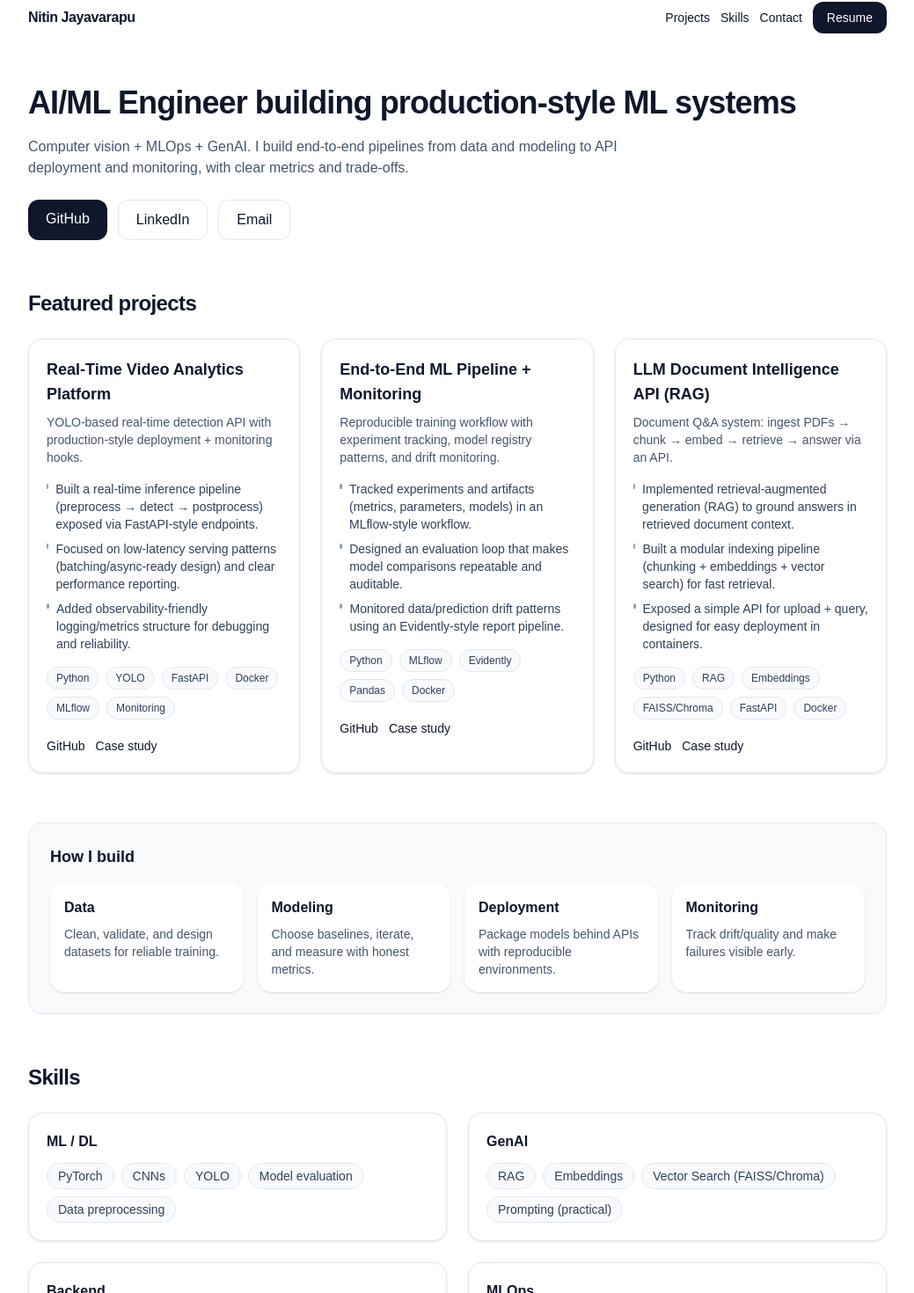
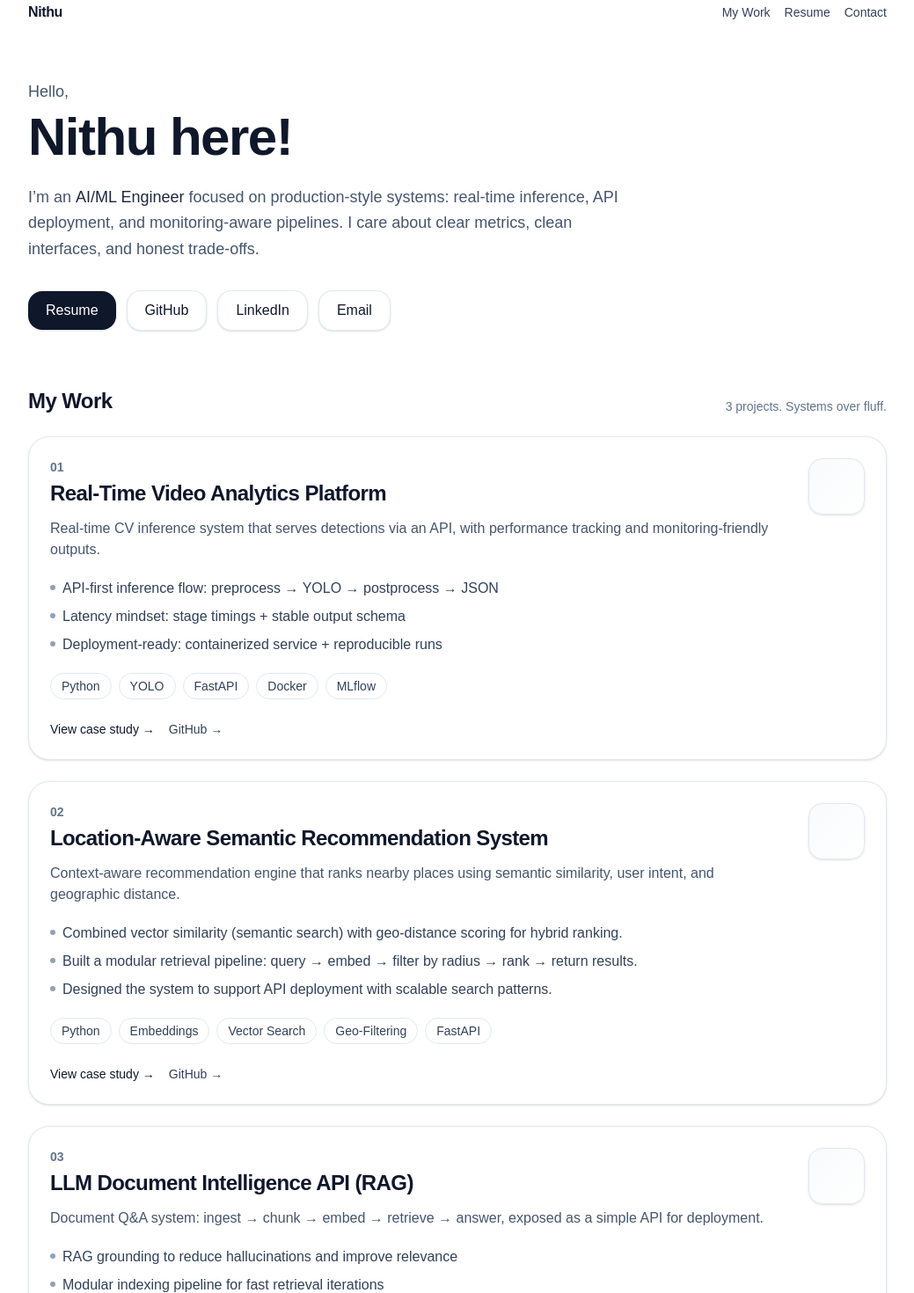
Before and after one commit to NitinJayavarapu12/Nitin-portfolio, a Next.js app: page / in a window 1280 px wide. Shown: the part 38-1508 px from the top of the page at 88% size, without its empty margins (120-1159 px from the left). Built offline with nearby package versions, Linux system fonts and the light colour scheme.

Commit message:
Updated UI of the portfolio

```diff
--- a/app/page.tsx
+++ b/app/page.tsx
@@ -1,233 +1,226 @@
-export default function Home() {
 const projects = [
   {
+    num: "01",
     title: "Real-Time Video Analytics Platform",
-      subtitle: "YOLO-based real-time detection API with production-style deployment + monitoring hooks.",
-      bullets: [
-        "Built a real-time inference pipeline (preprocess → detect → postprocess) exposed via FastAPI-style endpoints.",
-        "Focused on low-latency serving patterns (batching/async-ready design) and clear performance reporting.",
-        "Added observability-friendly logging/metrics structure for debugging and reliability.",
+    description:
+      "Real-time CV inference system that serves detections via an API, with performance tracking and monitoring-friendly outputs.",
+    highlights: [
+      "API-first inference flow: preprocess → YOLO → postprocess → JSON",
+      "Latency mindset: stage timings + stable output schema",
+      "Deployment-ready: containerized service + reproducible runs",
     ],
-      stack: ["Python", "YOLO", "FastAPI", "Docker", "MLflow", "Monitoring"],
+    stack: ["Python", "YOLO", "FastAPI", "Docker", "MLflow"],
     links: {
+      caseStudy: "/case-study/yolo",
       github: "https://github.com/NitinJayavarapu12/real-time-video-analytics-platform",
-        caseStudy: "/case-study/yolo",
     },
   },
   {
-      title: "End-to-End ML Pipeline + Monitoring",
-      subtitle: "Reproducible training workflow with experiment tracking, model registry patterns, and drift monitoring.",
-      bullets: [
-        "Tracked experiments and artifacts (metrics, parameters, models) in an MLflow-style workflow.",
-        "Designed an evaluation loop that makes model comparisons repeatable and auditable.",
-        "Monitored data/prediction drift patterns using an Evidently-style report pipeline.",
+    num: "02",
+    title: "Location-Aware Semantic Recommendation System",
+    description:
+      "Context-aware recommendation engine that ranks nearby places using semantic similarity, user intent, and geographic distance.",
+    highlights: [
+      "Combined vector similarity (semantic search) with geo-distance scoring for hybrid ranking.",
+      "Built a modular retrieval pipeline: query → embed → filter by radius → rank → return results.",
+      "Designed the system to support API deployment with scalable search patterns.",
     ],
-      stack: ["Python", "MLflow", "Evidently", "Pandas", "Docker"],
+    stack: ["Python", "Embeddings", "Vector Search", "Geo-Filtering", "FastAPI"],
     links: {
-        github: "",
-        caseStudy: "/case-study/ml-pipeline",
+      caseStudy: "/case-study/smart-place-recommender",
+      github: "https://github.com/NitinJayavarapu12/Smart-Place-Recommender",
     },
   },
+
   {
+    num: "03",
     title: "LLM Document Intelligence API (RAG)",
-      subtitle: "Document Q&A system: ingest PDFs → chunk → embed → retrieve → answer via an API.",
-      bullets: [
-        "Implemented retrieval-augmented generation (RAG) to ground answers in retrieved document context.",
-        "Built a modular indexing pipeline (chunking + embeddings + vector search) for fast retrieval.",
-        "Exposed a simple API for upload + query, designed for easy deployment in containers.",
+    description:
+      "Document Q&A system: ingest → chunk → embed → retrieve → answer, exposed as a simple API for deployment.",
+    highlights: [
+      "RAG grounding to reduce hallucinations and improve relevance",
+      "Modular indexing pipeline for fast retrieval iterations",
+      "Container-friendly service design with clean endpoints",
     ],
-      stack: ["Python", "RAG", "Embeddings", "FAISS/Chroma", "FastAPI", "Docker"],
+    stack: ["Python", "RAG", "Embeddings", "FAISS/Chroma", "FastAPI"],
     links: {
+      caseStudy: "/case-study/document-intelligence-api",
       github: "https://github.com/NitinJayavarapu12/Production-LLM",
-        caseStudy: "/case-study/rag-document-intelligence"
     },
   },
 ];
 
-  const skillGroups = [
-    {
-      title: "ML / DL",
-      items: ["PyTorch", "CNNs", "YOLO", "Model evaluation", "Data preprocessing"],
-    },
-    {
-      title: "GenAI",
-      items: ["RAG", "Embeddings", "Vector Search (FAISS/Chroma)", "Prompting (practical)"],
-    },
-    {
-      title: "Backend",
-      items: ["FastAPI", "REST APIs", "Async basics", "Service design"],
-    },
-    {
-      title: "MLOps",
-      items: ["Docker", "MLflow", "Evidently", "Experiment tracking", "Monitoring mindset"],
-    },
-    {
-      title: "Cloud / Data",
-      items: ["AWS (S3/EC2 basics)", "SQL", "Git/GitHub"],
-    },
-  ];
+function Pill({ text }: { text: string }) {
+  return (
+    <span className="rounded-full border border-slate-200 bg-white/70 px-3 py-1 text-sm text-slate-700">
+      {text}
+    </span>
+  );
+}
 
+function ProjectBlock({
+  num,
+  title,
+  description,
+  highlights,
+  stack,
+  links,
+}: (typeof projects)[number]) {
+  return (
+    <article className="group rounded-3xl border border-slate-200 bg-white p-6 shadow-sm transition hover:-translate-y-1 hover:shadow-md">
+      <div className="flex items-start justify-between gap-6">
+        <div className="min-w-0">
+          <div className="text-sm font-semibold text-slate-500">{num}</div>
+          <h3 className="mt-1 text-2xl font-semibold tracking-tight">{title}</h3>
+          <p className="mt-3 text-slate-600">{description}</p>
+
+          <ul className="mt-5 space-y-2 text-slate-700">
+            {highlights.map((h) => (
+              <li key={h} className="flex gap-2">
+                <span className="mt-2 inline-block h-1.5 w-1.5 rounded-full bg-slate-400" />
+                <span>{h}</span>
+              </li>
+            ))}
+          </ul>
+
+          <div className="mt-5 flex flex-wrap gap-2">
+            {stack.map((s) => (
+              <Pill key={s} text={s} />
+            ))}
+          </div>
+
+          <div className="mt-6 flex flex-wrap gap-4 text-sm">
+            {links.caseStudy ? (
+              <a className="font-medium hover:underline" href={links.caseStudy}>
+                View case study →
+              </a>
+            ) : null}
+            {links.github ? (
+              <a
+                className="font-medium text-slate-700 hover:underline"
+                href={links.github}
+                target="_blank"
+                rel="noreferrer"
+              >
+                GitHub →
+              </a>
+            ) : null}
+          </div>
+        </div>
+
+        {/* subtle “system” accent */}
+        <div className="hidden shrink-0 md:block">
+          <div className="h-16 w-16 rounded-2xl border border-slate-200 bg-gradient-to-br from-slate-50 to-white shadow-sm" />
+        </div>
+      </div>
+    </article>
+  );
+}
+
+export default function Home() {
   return (
     <main className="min-h-screen bg-white text-slate-900">
+      {/* soft technical background */}
+      <div className="pointer-events-none fixed inset-0 -z-10">
+        <div className="absolute left-[-10%] top-[-10%] h-[420px] w-[420px] rounded-full bg-slate-100 blur-3xl" />
+        <div className="absolute right-[-10%] top-[10%] h-[380px] w-[380px] rounded-full bg-slate-100 blur-3xl" />
+      </div>
+
       <div className="mx-auto max-w-5xl px-6 py-10">
-        {/* Top bar */}
+        {/* Nav (matches reference style: clean + few links) */}
         <header className="flex items-center justify-between">
-          <div className="font-semibold tracking-tight">Nitin Jayavarapu</div>
-          <nav className="flex items-center gap-3 text-sm">
-            <a className="hover:underline" href="#projects">Projects</a>
-            <a className="hover:underline" href="#skills">Skills</a>
-            <a className="hover:underline" href="#contact">Contact</a>
+          <div className="font-semibold tracking-tight">Nithu</div>
+          <nav className="flex items-center gap-4 text-sm">
+            <a className="text-slate-700 hover:underline" href="#work">
+              My Work
+            </a>
+            <a className="text-slate-700 hover:underline" href="/resume.pdf" target="_blank" rel="noreferrer">
+              Resume
+            </a>
+            <a className="text-slate-700 hover:underline" href="#contact">
+              Contact
+            </a>
+          </nav>
+        </header>
+
+        {/* Hero (Hello + big name line) */}
+        <section className="mt-16">
+          <div className="text-lg text-slate-600">Hello,</div>
+          <h1 className="mt-2 text-5xl font-semibold tracking-tight md:text-6xl">
+            Nithu here!
+          </h1>
+
+          <p className="mt-6 max-w-2xl text-lg leading-relaxed text-slate-600">
+            I’m an <span className="font-medium text-slate-800">AI/ML Engineer</span> focused on
+            production-style systems: real-time inference, API deployment, and monitoring-aware pipelines.
+            I care about clear metrics, clean interfaces, and honest trade-offs.
+          </p>
+
+          <div className="mt-8 flex flex-wrap items-center gap-3">
             <a
-              className="rounded-xl bg-slate-900 px-4 py-2 text-white hover:opacity-90"
+              className="rounded-2xl bg-slate-900 px-5 py-2.5 text-white shadow-sm hover:opacity-90"
               href="/resume.pdf"
               target="_blank"
               rel="noreferrer"
             >
               Resume
             </a>
-          </nav>
-        </header>
-
-        {/* Hero */}
-        <section className="mt-14">
-          <h1 className="text-4xl font-semibold leading-tight tracking-tight">
-            AI/ML Engineer building production-style ML systems
-          </h1>
-          <p className="mt-4 max-w-2xl text-slate-600">
-            Computer vision + MLOps + GenAI. I build end-to-end pipelines from data and modeling
-            to API deployment and monitoring, with clear metrics and trade-offs.
-          </p>
-
-          <div className="mt-6 flex flex-wrap gap-3">
             <a
-              className="rounded-xl bg-slate-900 px-5 py-2.5 text-white hover:opacity-90"
-              href="https://github.com/NitinJayavarapu12"
+              className="rounded-2xl border border-slate-200 bg-white px-5 py-2.5 shadow-sm hover:bg-slate-50"
+              href="https://github.com/<your-username>"
               target="_blank"
               rel="noreferrer"
             >
               GitHub
             </a>
             <a
-              className="rounded-xl border border-slate-200 px-5 py-2.5 hover:bg-slate-50"
-              href="https://www.linkedin.com/in/nitinjayavarapu"
+              className="rounded-2xl border border-slate-200 bg-white px-5 py-2.5 shadow-sm hover:bg-slate-50"
+              href="https://www.linkedin.com/in/<your-handle>/"
               target="_blank"
               rel="noreferrer"
             >
               LinkedIn
             </a>
             <a
-              className="rounded-xl border border-slate-200 px-5 py-2.5 hover:bg-slate-50"
-              href="nitinjayavarapu12@email.com"
+              className="rounded-2xl border border-slate-200 bg-white px-5 py-2.5 shadow-sm hover:bg-slate-50"
+              href="mailto:your@email.com"
             >
               Email
             </a>
           </div>
         </section>
 
-        {/* Projects */}
-        <section id="projects" className="mt-14">
+        {/* Work */}
+        <section id="work" className="mt-16">
           <div className="flex items-end justify-between">
-            <h2 className="text-2xl font-semibold tracking-tight">Featured projects</h2>
+            <h2 className="text-2xl font-semibold tracking-tight">My Work</h2>
+            <p className="text-sm text-slate-500">3 projects. Systems over fluff.</p>
           </div>
 
-          <div className="mt-6 grid gap-6 md:grid-cols-3">
+          <div className="mt-6 space-y-6">
             {projects.map((p) => (
-              <article key={p.title} className="rounded-2xl border border-slate-200 p-5 shadow-sm">
-                <h3 className="text-lg font-semibold">{p.title}</h3>
-                <p className="mt-2 text-sm text-slate-600">{p.subtitle}</p>
-
-                <ul className="mt-4 space-y-2 text-sm text-slate-700">
-                  {p.bullets.map((b) => (
-                    <li key={b} className="flex gap-2">
-                      <span className="mt-1 inline-block h-1.5 w-1.5 rounded-full bg-slate-400" />
-                      <span>{b}</span>
-                    </li>
-                  ))}
-                </ul>
-
-                <div className="mt-4 flex flex-wrap gap-2">
-                  {p.stack.map((s) => (
-                    <span
-                      key={s}
-                      className="rounded-full border border-slate-200 bg-slate-50 px-2.5 py-1 text-xs text-slate-700"
-                    >
-                      {s}
-                    </span>
-                  ))}
-                </div>
-
-                <div className="mt-5 flex flex-wrap gap-3 text-sm">
-                  <a className="hover:underline" href={p.links.github} target="_blank" rel="noreferrer">
-                    GitHub
-                  </a>
-                  {"caseStudy" in p.links ? (
-                    <a className="hover:underline" href={(p.links as any).caseStudy}>
-                      Case study
-                    </a>
-                  ) : null}
-                </div>
-              </article>
-            ))}
-          </div>
-        </section>
-
-        {/* How I build */}
-        <section className="mt-14 rounded-2xl border border-slate-200 bg-slate-50 p-6">
-          <h2 className="text-lg font-semibold">How I build</h2>
-          <div className="mt-4 grid gap-4 md:grid-cols-4">
-            {[
-              ["Data", "Clean, validate, and design datasets for reliable training."],
-              ["Modeling", "Choose baselines, iterate, and measure with honest metrics."],
-              ["Deployment", "Package models behind APIs with reproducible environments."],
-              ["Monitoring", "Track drift/quality and make failures visible early."],
-            ].map(([t, d]) => (
-              <div key={t} className="rounded-2xl bg-white p-4 shadow-sm">
-                <div className="font-semibold">{t}</div>
-                <div className="mt-2 text-sm text-slate-600">{d}</div>
-              </div>
-            ))}
-          </div>
-        </section>
-
-        {/* Skills */}
-        <section id="skills" className="mt-14">
-          <h2 className="text-2xl font-semibold tracking-tight">Skills</h2>
-          <div className="mt-6 grid gap-6 md:grid-cols-2">
-            {skillGroups.map((g) => (
-              <div key={g.title} className="rounded-2xl border border-slate-200 p-5 shadow-sm">
-                <div className="font-semibold">{g.title}</div>
-                <div className="mt-3 flex flex-wrap gap-2">
-                  {g.items.map((x) => (
-                    <span
-                      key={x}
-                      className="rounded-full border border-slate-200 bg-slate-50 px-3 py-1 text-sm text-slate-700"
-                    >
-                      {x}
-                    </span>
-                  ))}
-                </div>
-              </div>
+              <ProjectBlock key={p.title} {...p} />
             ))}
           </div>
         </section>
 
         {/* Contact */}
-        <section id="contact" className="mt-14 rounded-2xl border border-slate-200 p-6">
-          <h2 className="text-2xl font-semibold tracking-tight">Contact</h2>
-          <p className="mt-2 text-slate-600">
-            Want to talk roles, projects, or collaborations? Reach me here:
+        <section id="contact" className="mt-16 rounded-3xl border border-slate-200 bg-white p-8 shadow-sm">
+          <h2 className="text-2xl font-semibold tracking-tight">Get in touch</h2>
+          <p className="mt-3 text-slate-600">
+            For roles, collaborations, or quick feedback on ML systems—email works best.
           </p>
 
-          <div className="mt-5 flex flex-wrap gap-3">
+          <div className="mt-6 flex flex-wrap gap-3">
             <a
-              className="rounded-xl bg-slate-900 px-5 py-2.5 text-white hover:opacity-90"
-              href="mailto:nitinjayavarapu12@gmail.com"
+              className="rounded-2xl bg-slate-900 px-5 py-2.5 text-white shadow-sm hover:opacity-90"
+              href="mailto:your@email.com"
             >
               Email me
             </a>
             <a
-              className="rounded-xl bg-slate-900 px-5 py-2.5 text-white hover:opacity-90"
-              href="https://www.linkedin.com/in/nitinjayavarapu"
+              className="rounded-2xl border border-slate-200 bg-white px-5 py-2.5 shadow-sm hover:bg-slate-50"
+              href="https://www.linkedin.com/in/<your-handle>/"
               target="_blank"
               rel="noreferrer"
             >
@@ -235,7 +228,7 @@ export default function Home() {
             </a>
           </div>
 
-          <p className="mt-6 text-xs text-slate-500">Last updated Feb 2026</p>
+          <p className="mt-8 text-xs text-slate-500">Last updated Feb 2026</p>
         </section>
       </div>
     </main>
```
Lines whose indentation alone changed are shown as unchanged.
